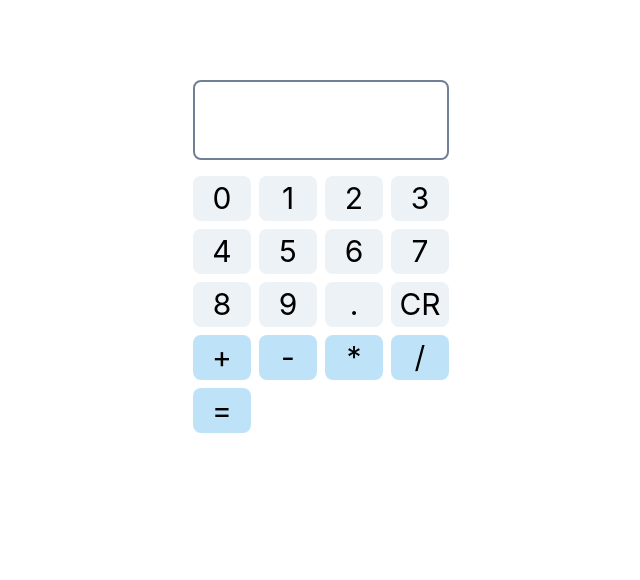
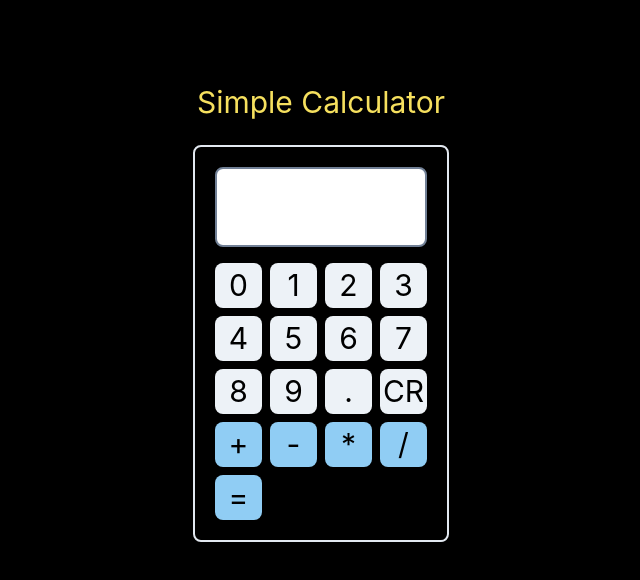
Before and after one commit to joshuanatanielnm/React-hooks, a React (Create React App) app: page / in a window 1280 px wide. Shown: the top 580 px of the page, without its empty margins (319-959 px from the left). Built offline with nearby package versions, Linux system fonts and the light colour scheme.

Commit message:
update color

```diff
--- a/public/index.html
+++ b/public/index.html
@@ -26,7 +26,7 @@
     -->
     <title>React App</title>
   </head>
-  <body>
+  <body style="background-color: black;">
     <noscript>You need to enable JavaScript to run this app.</noscript>
     <div id="root"></div>
     <!--
--- a/src/App.js
+++ b/src/App.js
@@ -1,3 +1,5 @@
+import 'Style/Style.scss'
+
 import Calculator from 'Hooks-Practice/Calculator'
 import ComponentState from 'Hooks-Practice/ComponentState'
 import React from 'react'
--- a/src/Hooks-Practice/Calculator/index.jsx
+++ b/src/Hooks-Practice/Calculator/index.jsx
@@ -1,6 +1,4 @@
-import 'Style/Style.scss'
-
-import React, { useState } from 'react'
+import React, { useEffect, useState } from 'react'
 
 export default function Calculator() {
   const [value, setValue] = useState('')
@@ -8,8 +6,10 @@ export default function Calculator() {
   const Operator = ['+', '-', '*', '/', '=']
 
   return (
+    <div>
+    <h1 className="text-yellow-400 flex justify-center text-3xl mt-20">Simple Calculator</h1>
       <div className='flex justify-center text-3xl'>
-      <div className='w-64 mt-20'>
+        <div className='w-64 mt-5  border-2 p-5 rounded-lg'>
           <input
             type='text'
             className='border-solid border-2 border-gray-600 w-full h-20 rounded-lg p-4'
@@ -28,7 +28,7 @@ export default function Calculator() {
           }
           {
             Operator.map(oprt => <button
-            className='bg-blue-200 rounded-lg cursor-pointer hover:bg-blue-300 col-span-1'
+              className='bg-blue-300 rounded-lg cursor-pointer hover:bg-blue-400 col-span-1'
               value={oprt} key={oprt}
               onClick={(e) => oprt === '=' ? setValue(String(eval(value))) :setValue(value + e.target.value)}
             >
@@ -39,5 +39,6 @@ export default function Calculator() {
           </div>
         </div>
       </div>
+    </div>
   )
 }
```
Lines whose indentation alone changed are shown as unchanged.
